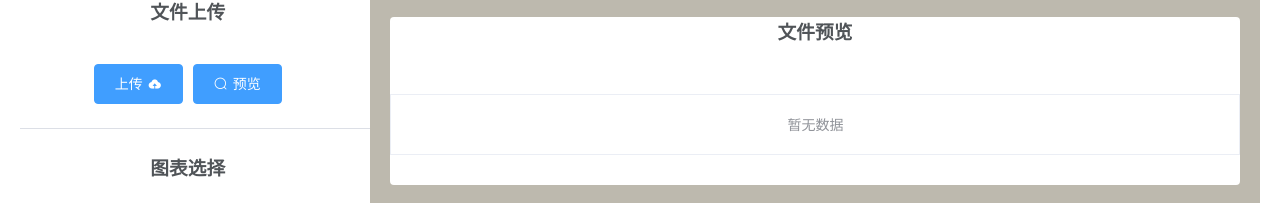
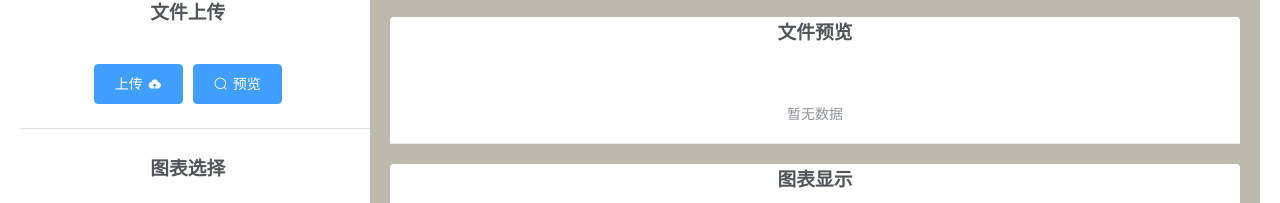
Before and after one commit to FYZ9628/vue-test, a Vue app: page /index/test in a window 1280 px wide. Shown: the part 163-366 px from the top of the page. Built offline with nearby package versions, Linux system fonts and the light colour scheme; what v-charts, xlsx would draw is missing.

Commit message:
调整Test界面，完善预览功能

```diff
--- a/src/components/analysis/Test.vue
+++ b/src/components/analysis/Test.vue
@@ -108,37 +108,14 @@
             <el-row  type="flex">
               <el-col :span="24"><div class="grid-content bg-purple">
                 <el-table
+                  fit="true"
+                  stripe="true"
                   :data="chartData.rows"
-                  max-height="400"
-                  border
-                  style="width: 100%"
-                  class="yulan">
-                  <el-table-column
-                    v-for="(item, index) in chartData.columns" :key="item.value"
-                    prop="item"
-                    width="180">
-                    <template slot="header" slot-scope="scope">
-                      {{item}}
-                    </template>
-                    <template slot-scope="scope">
-                      {{scope[index].item}}
-                      <div v-if="scope[index].日期 === item"></div>
-                    </template>
-                    {{item}}
-                  </el-table-column>
-                  <!--                      <el-table-column-->
-                  <!--                        prop="access_user_num"-->
-                  <!--                        label="访问用户"-->
-                  <!--                        width="180">-->
-                  <!--                      </el-table-column>-->
-                  <!--                      <el-table-column-->
-                  <!--                        prop="access_user_num"-->
-                  <!--                        label="下单用户">-->
-                  <!--                      </el-table-column>-->
-                  <!--                      <el-table-column-->
-                  <!--                        prop="order_rate"-->
-                  <!--                        label="下单率">-->
-                  <!--                      </el-table-column>-->
+                style="width: 100%">
+                <el-table-column v-for="item in chartData.columns" :key="item.value"
+                :prop="item"
+                :label="item">
+                </el-table-column>
                 </el-table>
               </div></el-col>
             </el-row>
@@ -276,6 +253,16 @@
         }
       }
     },
+    // computed:{
+    //   myThs:function(){
+    //     var ths = [];
+    //     for    (var k in chartData){
+    //       ths.push(k);
+    //       console.log(k)
+    //     }
+    //     return ths;
+    //   }
+    // },
     methods: {
 
       //改变图表类型
```
